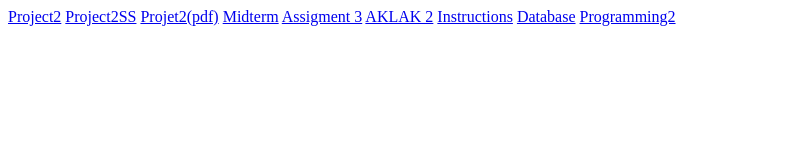
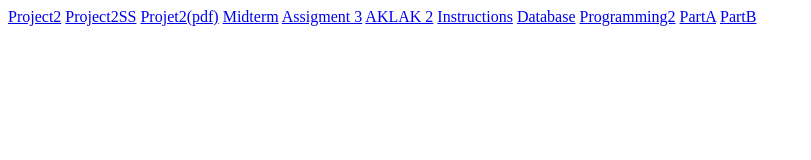
Before and after one commit to SaturnWave/Lesson, a plain HTML site: page index.html in a window 1280 px wide. Shown: the whole page, without its empty margins (0-811 px from the left). Drawn offline with Linux system fonts and the light colour scheme.

Commit message:
Add files via upload

```diff
--- a/index.html
+++ b/index.html
@@ -16,6 +16,8 @@
     <a href="ProjectB.pdf">Instructions</a>
     <a href="COMP122 Assignment 4.pdf">Database</a>
     <a href="Assignment-4-_1_.pdf">Programming2</a>
+    <a href="Group2_Part_A.pdf">PartA</a>
+    <a href="Group2_Part_B.pdf">PartB</a>
 
 </body>
 </html>
```
Also changed, not shown: 2 other files.
